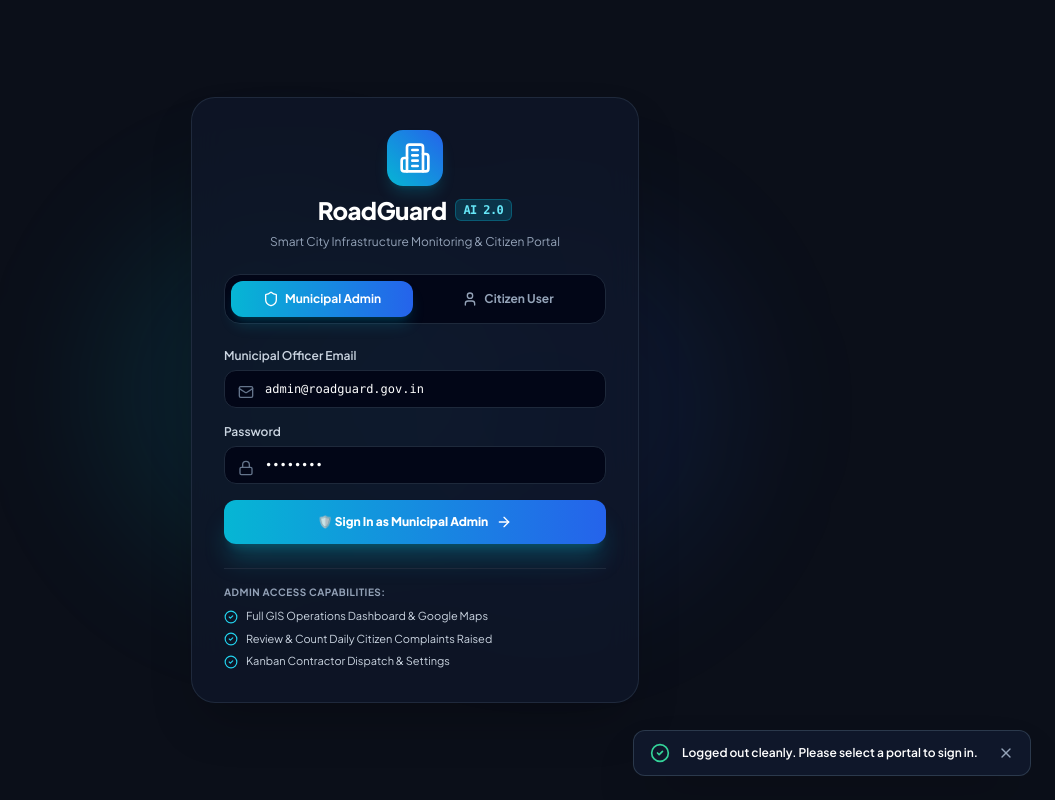
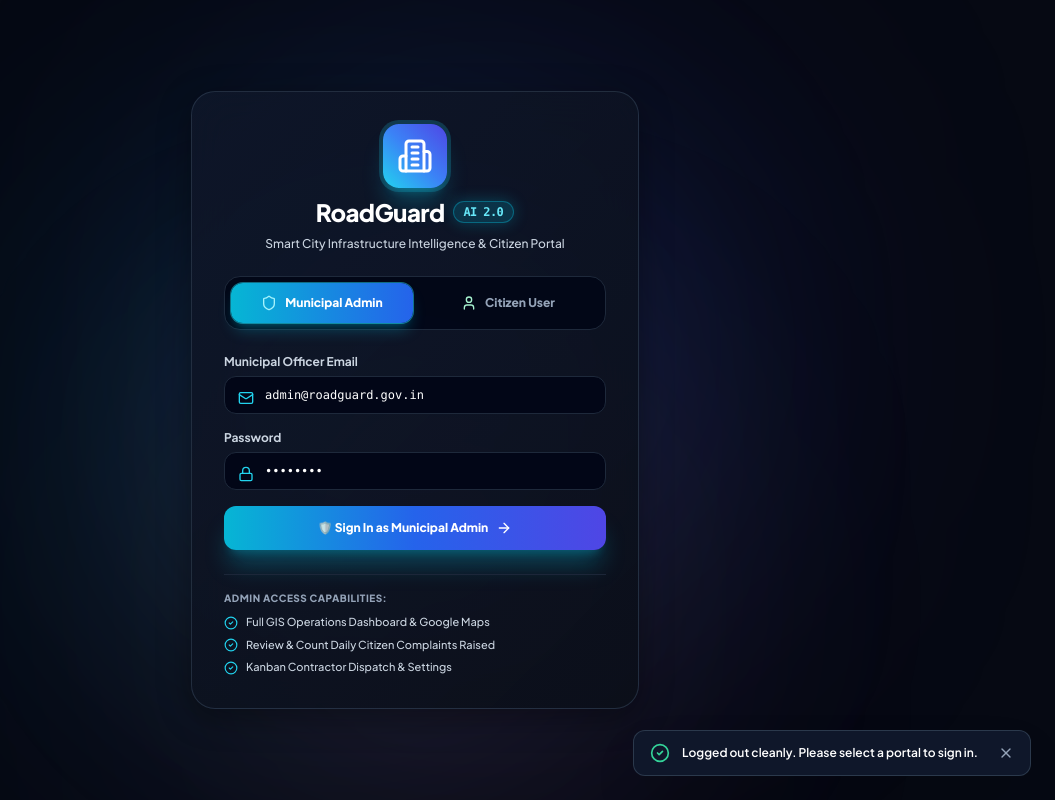
Before and after one commit to Raza786-asad/Agentic_AI, a React (Vite) app: page / in a window 1280 px wide. Both pictures are taken after a click on the button "Switch Role". Shown: the whole page, without its empty margins (225-1280 px from the left). Built offline with nearby package versions, Linux system fonts and the light colour scheme; no server answers.

Commit message:
style: Enhance RoadGuard AI color palette with rich ambient mesh glows, neon rings & multi-stop gradients

```diff
--- a/src/components/Header.jsx
+++ b/src/components/Header.jsx
@@ -1,5 +1,5 @@
 import React, { useState } from 'react';
-import { Search, Bell, Shield, User, LogOut, ChevronDown } from 'lucide-react';
+import { Search, Bell, Shield, User, LogOut, ChevronDown, Sparkles, Activity } from 'lucide-react';
 import NotificationPanel from './NotificationPanel';
 
 export default function Header({ currentUser, onLogout, unreadCount, notifications, onMarkAllRead }) {
@@ -8,20 +8,23 @@ export default function Header({ currentUser, onLogout, unreadCount, notificatio
   const isAdmin = currentUser?.role === 'admin';
 
   return (
-    <header className="h-20 bg-[#090d16]/90 backdrop-blur-md border-b border-slate-800/80 px-8 flex items-center justify-between sticky top-0 z-20">
+    <header className="h-20 bg-[#060913]/90 backdrop-blur-xl border-b border-slate-800/90 px-8 flex items-center justify-between sticky top-0 z-20 relative">
+      {/* Top Ambient Gradient Accent Line */}
+      <div className="absolute top-0 left-0 right-0 h-0.5 bg-gradient-to-r from-cyan-500 via-blue-500 via-indigo-500 to-purple-600"></div>
+
       <div>
-        <h2 className="text-xl font-bold text-white tracking-tight flex items-center gap-2">
+        <h2 className="text-xl font-extrabold text-white tracking-tight flex items-center gap-2.5">
           Urban Infrastructure Command Center
-          <span className={`text-xs px-2.5 py-0.5 rounded-full border font-semibold uppercase tracking-wider flex items-center gap-1 ${
+          <span className={`text-xs px-3 py-0.5 rounded-full border font-bold uppercase tracking-wider flex items-center gap-1.5 shadow-md ${
             isAdmin
-              ? 'bg-cyan-500/10 text-cyan-400 border-cyan-500/20'
-              : 'bg-emerald-500/10 text-emerald-400 border-emerald-500/20'
+              ? 'bg-cyan-500/20 text-cyan-300 border-cyan-500/40 shadow-cyan-500/10'
+              : 'bg-emerald-500/20 text-emerald-300 border-emerald-500/40 shadow-emerald-500/10'
           }`}>
-            {isAdmin ? <Shield className="w-3 h-3 text-cyan-400" /> : <User className="w-3 h-3 text-emerald-400" />}
-            {isAdmin ? 'Municipal Admin' : 'Citizen User'}
+            {isAdmin ? <Shield className="w-3.5 h-3.5 text-cyan-400" /> : <Sparkles className="w-3.5 h-3.5 text-emerald-400" />}
+            {isAdmin ? 'Municipal Admin' : 'Citizen Portal'}
           </span>
         </h2>
-        <p className="text-xs text-slate-400 font-normal mt-0.5">
+        <p className="text-xs text-slate-400 font-medium mt-0.5">
           {isAdmin
             ? 'Full operations command & daily citizen complaints review center'
             : 'Capture road potholes, view real-time status & submit complaints'}
@@ -31,11 +34,11 @@ export default function Header({ currentUser, onLogout, unreadCount, notificatio
       <div className="flex items-center gap-4">
         {/* Search Bar */}
         <div className="relative w-64 hidden md:block">
-          <Search className="w-4 h-4 absolute left-3 top-1/2 -translate-y-1/2 text-slate-400" />
+          <Search className="w-4 h-4 absolute left-3 top-1/2 -translate-y-1/2 text-cyan-400" />
           <input
             type="text"
             placeholder="Search defects, road IDs, locations..."
-            className="w-full bg-slate-900/80 border border-slate-800 rounded-lg pl-9 pr-4 py-1.5 text-xs text-slate-200 focus:outline-none focus:border-cyan-500/50 transition-colors"
+            className="w-full bg-slate-950/80 border border-slate-800 rounded-xl pl-9 pr-4 py-2 text-xs text-slate-200 focus:outline-none focus:border-cyan-400 font-medium transition-all"
           />
         </div>
 
@@ -43,11 +46,11 @@ export default function Header({ currentUser, onLogout, unreadCount, notificatio
         <div className="relative">
           <button
             onClick={() => setShowNotifications(!showNotifications)}
-            className="p-2 rounded-lg bg-slate-900/80 border border-slate-800 text-slate-300 hover:text-white hover:bg-slate-800 transition-colors relative"
+            className="p-2.5 rounded-xl bg-slate-900/90 border border-slate-800 text-slate-300 hover:text-white hover:border-cyan-500/40 transition-all relative cursor-pointer"
           >
-            <Bell className="w-4 h-4" />
+            <Bell className="w-4 h-4 text-cyan-400" />
             {unreadCount > 0 && (
-              <span className="absolute -top-1 -right-1 w-4 h-4 bg-rose-500 text-white rounded-full text-[10px] font-bold flex items-center justify-center animate-pulse">
+              <span className="absolute -top-1 -right-1 w-4 h-4 bg-rose-500 text-white rounded-full text-[10px] font-bold flex items-center justify-center animate-pulse shadow-[0_0_10px_#f43f5e]">
                 {unreadCount}
               </span>
             )}
@@ -64,26 +67,26 @@ export default function Header({ currentUser, onLogout, unreadCount, notificatio
 
         {/* User Profile & Role Logout */}
         <div className="flex items-center gap-3 pl-3 border-l border-slate-800">
-          <div className={`w-8 h-8 rounded-lg flex items-center justify-center text-white font-bold text-xs shadow-md ${
+          <div className={`w-9 h-9 rounded-xl flex items-center justify-center text-white font-extrabold text-xs shadow-lg ring-2 ${
             isAdmin
-              ? 'bg-gradient-to-tr from-cyan-500 to-blue-600'
-              : 'bg-gradient-to-tr from-emerald-500 to-teal-600'
+              ? 'bg-gradient-to-tr from-cyan-500 via-blue-600 to-indigo-600 ring-cyan-400/40 shadow-cyan-500/25'
+              : 'bg-gradient-to-tr from-emerald-500 via-teal-600 to-cyan-600 ring-emerald-400/40 shadow-emerald-500/25'
           }`}>
             {isAdmin ? 'AD' : 'CU'}
           </div>
           <div className="text-left hidden sm:block">
-            <p className="text-xs font-semibold text-slate-200 leading-tight">
+            <p className="text-xs font-bold text-slate-200 leading-tight">
               {currentUser?.name || (isAdmin ? 'Cmdr. A. Mehta' : 'Rahul Sharma')}
             </p>
-            <p className="text-[10px] text-slate-400">
-              {currentUser?.title || (isAdmin ? 'Chief Urban Engineer' : 'Citizen Portal')}
+            <p className="text-[10px] text-slate-400 font-medium">
+              {currentUser?.title || (isAdmin ? 'Chief Urban Engineer' : 'Citizen User')}
             </p>
           </div>
 
           <button
             onClick={onLogout}
             title="Switch Account / Logout"
-            className="p-1.5 rounded-lg bg-slate-900 text-slate-400 hover:text-rose-400 hover:bg-rose-500/10 transition-all border border-slate-800 flex items-center gap-1 text-[11px] font-semibold"
+            className="p-2 rounded-xl bg-slate-900 text-slate-300 hover:text-rose-400 hover:bg-rose-500/10 hover:border-rose-500/40 transition-all border border-slate-800 flex items-center gap-1 text-[11px] font-bold cursor-pointer"
           >
             <LogOut className="w-3.5 h-3.5" />
             <span className="hidden lg:inline">Switch Role</span>
--- a/src/components/StatCard.jsx
+++ b/src/components/StatCard.jsx
@@ -1,41 +1,36 @@
 import React from 'react';
-import { ArrowUpRight, ArrowDownRight, Sparkles } from 'lucide-react';
+import { ArrowUpRight, ArrowDownRight } from 'lucide-react';
 
 export default function StatCard({ title, value, trend, trendUp, icon: Icon, colorTheme = 'cyan' }) {
   const themes = {
     cyan: {
-      border: 'hover:border-cyan-500/50',
-      iconBg: 'bg-cyan-500/15 text-cyan-300 border-cyan-500/30',
-      glow: 'hover:shadow-cyan-500/10',
-      accentBar: 'bg-cyan-500',
+      cardBg: 'from-cyan-950/30 via-slate-900/90 to-slate-950/90 border-cyan-500/30 hover:border-cyan-400/80',
+      iconBg: 'bg-gradient-to-tr from-cyan-500 to-blue-600 text-white shadow-lg shadow-cyan-500/30 ring-2 ring-cyan-400/40',
+      accentBar: 'bg-gradient-to-r from-cyan-400 via-blue-500 to-indigo-500',
       valueColor: 'text-white'
     },
     rose: {
-      border: 'hover:border-rose-500/50',
-      iconBg: 'bg-rose-500/15 text-rose-300 border-rose-500/30',
-      glow: 'hover:shadow-rose-500/10',
-      accentBar: 'bg-rose-500',
+      cardBg: 'from-rose-950/30 via-slate-900/90 to-slate-950/90 border-rose-500/30 hover:border-rose-400/80',
+      iconBg: 'bg-gradient-to-tr from-rose-500 to-pink-600 text-white shadow-lg shadow-rose-500/30 ring-2 ring-rose-400/40',
+      accentBar: 'bg-gradient-to-r from-rose-500 via-pink-500 to-purple-500',
       valueColor: 'text-rose-300'
     },
     orange: {
-      border: 'hover:border-orange-500/50',
-      iconBg: 'bg-orange-500/15 text-orange-300 border-orange-500/30',
-      glow: 'hover:shadow-orange-500/10',
-      accentBar: 'bg-orange-500',
+      cardBg: 'from-orange-950/30 via-slate-900/90 to-slate-950/90 border-orange-500/30 hover:border-orange-400/80',
+      iconBg: 'bg-gradient-to-tr from-orange-500 to-amber-600 text-white shadow-lg shadow-orange-500/30 ring-2 ring-orange-400/40',
+      accentBar: 'bg-gradient-to-r from-orange-400 via-amber-500 to-yellow-500',
       valueColor: 'text-orange-300'
     },
     amber: {
-      border: 'hover:border-amber-500/50',
-      iconBg: 'bg-amber-500/15 text-amber-300 border-amber-500/30',
-      glow: 'hover:shadow-amber-500/10',
-      accentBar: 'bg-amber-500',
+      cardBg: 'from-amber-950/30 via-slate-900/90 to-slate-950/90 border-amber-500/30 hover:border-amber-400/80',
+      iconBg: 'bg-gradient-to-tr from-amber-500 to-yellow-600 text-white shadow-lg shadow-amber-500/30 ring-2 ring-amber-400/40',
+      accentBar: 'bg-gradient-to-r from-amber-400 via-yellow-500 to-orange-500',
       valueColor: 'text-amber-300'
     },
     emerald: {
-      border: 'hover:border-emerald-500/50',
-      iconBg: 'bg-emerald-500/15 text-emerald-300 border-emerald-500/30',
-      glow: 'hover:shadow-emerald-500/10',
-      accentBar: 'bg-emerald-500',
+      cardBg: 'from-emerald-950/30 via-slate-900/90 to-slate-950/90 border-emerald-500/30 hover:border-emerald-400/80',
+      iconBg: 'bg-gradient-to-tr from-emerald-500 to-teal-600 text-white shadow-lg shadow-emerald-500/30 ring-2 ring-emerald-400/40',
+      accentBar: 'bg-gradient-to-r from-emerald-400 via-teal-500 to-cyan-500',
       valueColor: 'text-emerald-300'
     }
   };
@@ -43,28 +38,28 @@ export default function StatCard({ title, value, trend, trendUp, icon: Icon, col
   const currentTheme = themes[colorTheme] || themes.cyan;
 
   return (
-    <div className={`glass-panel p-5 rounded-2xl border border-slate-800/90 transition-all duration-300 relative overflow-hidden group glass-card-hover ${currentTheme.border} ${currentTheme.glow}`}>
-      {/* Top Accent Gradient Bar */}
-      <div className={`absolute top-0 left-0 right-0 h-1 ${currentTheme.accentBar} opacity-80 group-hover:opacity-100 transition-opacity`}></div>
+    <div className={`p-5 rounded-2xl border bg-gradient-to-br transition-all duration-300 relative overflow-hidden group glass-card-hover ${currentTheme.cardBg}`}>
+      {/* Top Accent Neon Gradient Bar */}
+      <div className={`absolute top-0 left-0 right-0 h-1.5 ${currentTheme.accentBar}`}></div>
 
       <div className="flex items-center justify-between">
-        <span className="text-[11px] font-bold text-slate-400 uppercase tracking-wider">
+        <span className="text-[11px] font-extrabold text-slate-300 uppercase tracking-wider">
           {title}
         </span>
-        <div className={`w-9 h-9 rounded-xl border flex items-center justify-center transition-transform group-hover:scale-110 duration-200 ${currentTheme.iconBg}`}>
-          <Icon className="w-4 h-4" />
+        <div className={`w-10 h-10 rounded-xl flex items-center justify-center transition-transform group-hover:scale-110 duration-200 ${currentTheme.iconBg}`}>
+          <Icon className="w-5 h-5" />
         </div>
       </div>
 
       <div className="mt-3 flex items-baseline justify-between">
         <h3 className={`text-2xl font-extrabold tracking-tight ${currentTheme.valueColor}`}>{value}</h3>
         {trend && (
-          <span className={`text-[11px] font-bold px-2 py-0.5 rounded-full border flex items-center gap-0.5 ${
+          <span className={`text-[11px] font-extrabold px-2.5 py-0.5 rounded-full border flex items-center gap-0.5 ${
             trendUp
-              ? 'bg-emerald-500/10 text-emerald-400 border-emerald-500/20'
-              : 'bg-rose-500/10 text-rose-400 border-rose-500/20'
+              ? 'bg-emerald-500/20 text-emerald-300 border-emerald-500/40 shadow-sm'
+              : 'bg-rose-500/20 text-rose-300 border-rose-500/40 shadow-sm'
           }`}>
-            {trendUp ? <ArrowUpRight className="w-3 h-3" /> : <ArrowDownRight className="w-3.5 h-3.5" />}
+            {trendUp ? <ArrowUpRight className="w-3.5 h-3.5" /> : <ArrowDownRight className="w-3.5 h-3.5" />}
             {trend}
           </span>
         )}
--- a/src/index.css
+++ b/src/index.css
@@ -7,7 +7,13 @@
 @layer base {
   body {
     font-family: 'Plus Jakarta Sans', sans-serif;
-    background-color: #0b0f19;
+    background-color: #060913;
+    background-image:
+      radial-gradient(at 15% 15%, rgba(6, 182, 212, 0.12) 0px, transparent 50%),
+      radial-gradient(at 85% 20%, rgba(99, 102, 241, 0.12) 0px, transparent 50%),
+      radial-gradient(at 50% 80%, rgba(16, 185, 129, 0.08) 0px, transparent 50%),
+      radial-gradient(at 80% 85%, rgba(244, 63, 94, 0.08) 0px, transparent 50%);
+    background-attachment: fixed;
     color: #f8fafc;
     overflow-x: hidden;
   }
@@ -17,58 +23,78 @@
   }
 }
 
-/* CUSTOM GLASSMORPHISM & NEON GLOW UTILITIES */
+/* VIBRANT RICH GLASSMORPHISM UTILITIES */
 .glass-panel {
-  background: rgba(15, 23, 42, 0.75);
-  backdrop-filter: blur(16px);
-  -webkit-backdrop-filter: blur(16px);
-  border: 1px solid rgba(51, 65, 85, 0.5);
+  background: linear-gradient(135deg, rgba(15, 23, 42, 0.85) 0%, rgba(11, 15, 25, 0.92) 100%);
+  backdrop-filter: blur(20px);
+  -webkit-backdrop-filter: blur(20px);
+  border: 1px solid rgba(51, 65, 85, 0.6);
+  box-shadow: 0 8px 32px 0 rgba(0, 0, 0, 0.37);
 }
 
 .glass-panel-glow {
-  background: rgba(15, 23, 42, 0.85);
-  backdrop-filter: blur(20px);
-  -webkit-backdrop-filter: blur(20px);
-  border: 1px solid rgba(6, 182, 212, 0.3);
-  box-shadow: 0 0 25px -5px rgba(6, 182, 212, 0.15);
+  background: linear-gradient(135deg, rgba(15, 23, 42, 0.9) 0%, rgba(6, 182, 212, 0.1) 100%);
+  backdrop-filter: blur(24px);
+  -webkit-backdrop-filter: blur(24px);
+  border: 1px solid rgba(6, 182, 212, 0.4);
+  box-shadow: 0 0 35px -5px rgba(6, 182, 212, 0.25);
 }
 
 .glass-card-hover {
-  transition: all 0.3s cubic-bezier(0.4, 0, 0.2, 1);
+  transition: all 0.35s cubic-bezier(0.4, 0, 0.2, 1);
 }
 
 .glass-card-hover:hover {
-  transform: translateY(-2px);
-  border-color: rgba(6, 182, 212, 0.4);
-  box-shadow: 0 12px 30px -10px rgba(6, 182, 212, 0.2);
+  transform: translateY(-3px) scale(1.01);
+  border-color: rgba(6, 182, 212, 0.5);
+  box-shadow: 0 15px 35px -10px rgba(6, 182, 212, 0.3), 0 0 20px rgba(6, 182, 212, 0.15);
 }
 
-/* GRADIENT TEXT & BORDER UTILITIES */
+/* VIBRANT GRADIENT TEXT STYLES */
 .gradient-text-cyan {
-  background: linear-gradient(135deg, #38bdf8 0%, #06b6d4 50%, #3b82f6 100%);
+  background: linear-gradient(135deg, #38bdf8 0%, #06b6d4 40%, #6366f1 100%);
   -webkit-background-clip: text;
   -webkit-text-fill-color: transparent;
 }
 
 .gradient-text-emerald {
-  background: linear-gradient(135deg, #34d399 0%, #10b981 50%, #059669 100%);
+  background: linear-gradient(135deg, #34d399 0%, #10b981 40%, #06b6d4 100%);
   -webkit-background-clip: text;
   -webkit-text-fill-color: transparent;
 }
 
 .gradient-text-rose {
-  background: linear-gradient(135deg, #fb7185 0%, #f43f5e 50%, #e11d48 100%);
+  background: linear-gradient(135deg, #fb7185 0%, #f43f5e 40%, #a855f7 100%);
   -webkit-background-clip: text;
   -webkit-text-fill-color: transparent;
+}
+
+.gradient-text-amber {
+  background: linear-gradient(135deg, #fbbf24 0%, #f59e0b 40%, #f97316 100%);
+  -webkit-background-clip: text;
+  -webkit-text-fill-color: transparent;
+}
+
+/* NEON GLOW BADGES & BUTTONS */
+.neon-glow-cyan {
+  box-shadow: 0 0 20px rgba(6, 182, 212, 0.4);
+}
+
+.neon-glow-rose {
+  box-shadow: 0 0 20px rgba(244, 63, 94, 0.4);
+}
+
+.neon-glow-emerald {
+  box-shadow: 0 0 20px rgba(16, 185, 129, 0.4);
 }
 
 /* DYNAMIC ANIMATIONS */
 @keyframes pulseGlow {
   0%, 100% {
-    box-shadow: 0 0 15px rgba(6, 182, 212, 0.2);
+    box-shadow: 0 0 15px rgba(6, 182, 212, 0.3);
   }
   50% {
-    box-shadow: 0 0 30px rgba(6, 182, 212, 0.5);
+    box-shadow: 0 0 35px rgba(6, 182, 212, 0.6);
   }
 }
 
@@ -104,9 +130,9 @@
 }
 
 .shimmer-button {
-  background: linear-gradient(90deg, rgba(6, 182, 212, 0.8) 0%, rgba(59, 130, 246, 0.9) 50%, rgba(6, 182, 212, 0.8) 100%);
+  background: linear-gradient(90deg, rgba(6, 182, 212, 0.9) 0%, rgba(99, 102, 241, 0.95) 50%, rgba(6, 182, 212, 0.9) 100%);
   background-size: 200% 100%;
-  animation: shimmer 3s infinite;
+  animation: shimmer 3.5s infinite;
 }
 
 /* CUSTOM SCROLLBAR */
@@ -116,7 +142,7 @@
 }
 
 ::-webkit-scrollbar-track {
-  background: #0b0f19;
+  background: #060913;
 }
 
 ::-webkit-scrollbar-thumb {
--- a/src/pages/LoginPage.jsx
+++ b/src/pages/LoginPage.jsx
@@ -37,80 +37,81 @@ export default function LoginPage({ onLogin }) {
   };
 
   return (
-    <div className="min-h-screen bg-[#0b0f19] flex items-center justify-center p-4 relative overflow-hidden">
-      {/* Dynamic Background Glow Elements */}
-      <div className="absolute top-1/4 left-1/4 w-96 h-96 bg-cyan-500/10 rounded-full blur-3xl pointer-events-none"></div>
-      <div className="absolute bottom-1/4 right-1/4 w-96 h-96 bg-blue-600/10 rounded-full blur-3xl pointer-events-none"></div>
+    <div className="min-h-screen bg-[#060913] flex items-center justify-center p-4 relative overflow-hidden">
+      {/* Dynamic Background Glow Nebulae */}
+      <div className="absolute top-1/4 left-1/4 w-[500px] h-[500px] bg-cyan-500/20 rounded-full blur-[140px] pointer-events-none"></div>
+      <div className="absolute bottom-1/4 right-1/4 w-[500px] h-[500px] bg-indigo-600/20 rounded-full blur-[140px] pointer-events-none"></div>
+      <div className="absolute top-1/2 right-1/3 w-[400px] h-[400px] bg-rose-500/15 rounded-full blur-[140px] pointer-events-none"></div>
 
       <div className="max-w-md w-full glass-panel border border-slate-800/90 rounded-3xl p-8 space-y-6 shadow-2xl relative z-10">
         {/* Brand Header */}
         <div className="text-center space-y-2">
-          <div className="w-14 h-14 rounded-2xl bg-gradient-to-tr from-cyan-500 to-blue-600 flex items-center justify-center mx-auto shadow-lg shadow-cyan-500/20">
-            <Building2 className="w-8 h-8 text-white" />
+          <div className="w-16 h-16 rounded-2xl bg-gradient-to-tr from-cyan-400 via-blue-500 to-indigo-600 flex items-center justify-center mx-auto shadow-xl shadow-cyan-500/30 ring-4 ring-cyan-400/20">
+            <Building2 className="w-9 h-9 text-white" />
           </div>
           <h1 className="text-2xl font-extrabold text-white tracking-tight flex items-center justify-center gap-2">
-            RoadGuard <span className="px-2 py-0.5 rounded-md bg-cyan-500/20 text-cyan-300 text-xs font-mono border border-cyan-500/30">AI 2.0</span>
+            RoadGuard <span className="px-2.5 py-0.5 rounded-full bg-cyan-500/20 text-cyan-300 text-xs font-mono border border-cyan-500/40 shadow-[0_0_15px_rgba(6,182,212,0.3)]">AI 2.0</span>
           </h1>
-          <p className="text-xs text-slate-400">
-            Smart City Infrastructure Monitoring & Citizen Portal
+          <p className="text-xs text-slate-300 font-medium">
+            Smart City Infrastructure Intelligence & Citizen Portal
           </p>
         </div>
 
         {/* Role Selector Tabs */}
-        <div className="grid grid-cols-2 p-1.5 bg-slate-950 rounded-2xl border border-slate-800 gap-1 text-xs font-bold">
+        <div className="grid grid-cols-2 p-1.5 bg-slate-950/90 rounded-2xl border border-slate-800 gap-1 text-xs font-extrabold">
           <button
             type="button"
             onClick={() => handleRoleSwitch('admin')}
-            className={`py-2.5 rounded-xl transition-all flex items-center justify-center gap-1.5 ${
+            className={`py-3 rounded-xl transition-all flex items-center justify-center gap-2 cursor-pointer ${
               activeRole === 'admin'
-                ? 'bg-gradient-to-r from-cyan-500 to-blue-600 text-white shadow-lg shadow-cyan-500/20'
+                ? 'bg-gradient-to-r from-cyan-500 to-blue-600 text-white shadow-lg shadow-cyan-500/30 ring-1 ring-cyan-400/50'
                 : 'text-slate-400 hover:text-white'
             }`}
           >
-            <Shield className="w-4 h-4" /> Municipal Admin
+            <Shield className="w-4 h-4 text-cyan-200" /> Municipal Admin
           </button>
 
           <button
             type="button"
             onClick={() => handleRoleSwitch('user')}
-            className={`py-2.5 rounded-xl transition-all flex items-center justify-center gap-1.5 ${
+            className={`py-3 rounded-xl transition-all flex items-center justify-center gap-2 cursor-pointer ${
               activeRole === 'user'
-                ? 'bg-gradient-to-r from-emerald-500 to-teal-600 text-white shadow-lg shadow-emerald-500/20'
+                ? 'bg-gradient-to-r from-emerald-500 to-teal-600 text-white shadow-lg shadow-emerald-500/30 ring-1 ring-emerald-400/50'
                 : 'text-slate-400 hover:text-white'
             }`}
           >
-            <User className="w-4 h-4" /> Citizen User
+            <User className="w-4 h-4 text-emerald-200" /> Citizen User
           </button>
         </div>
 
         {/* Form */}
         <form onSubmit={handleSubmit} className="space-y-4">
           <div className="space-y-1.5">
-            <label className="text-xs font-semibold text-slate-300 block">
+            <label className="text-xs font-bold text-slate-300 block">
               {activeRole === 'admin' ? 'Municipal Officer Email' : 'Citizen Email Address'}
             </label>
             <div className="relative">
-              <Mail className="w-4 h-4 text-slate-500 absolute left-3.5 top-3.5" />
+              <Mail className="w-4 h-4 text-cyan-400 absolute left-3.5 top-3.5" />
               <input
                 type="email"
                 required
                 value={email}
                 onChange={(e) => setEmail(e.target.value)}
-                className="w-full bg-slate-950 border border-slate-800 rounded-xl pl-10 pr-4 py-2.5 text-xs text-white placeholder-slate-500 focus:outline-none focus:border-cyan-400 font-mono"
+                className="w-full bg-slate-950 border border-slate-800 rounded-xl pl-10 pr-4 py-2.5 text-xs text-white placeholder-slate-500 focus:outline-none focus:border-cyan-400 font-mono font-medium"
               />
             </div>
           </div>
 
           <div className="space-y-1.5">
-            <label className="text-xs font-semibold text-slate-300 block">Password</label>
+            <label className="text-xs font-bold text-slate-300 block">Password</label>
             <div className="relative">
-              <Lock className="w-4 h-4 text-slate-500 absolute left-3.5 top-3.5" />
+              <Lock className="w-4 h-4 text-cyan-400 absolute left-3.5 top-3.5" />
               <input
                 type="password"
                 required
                 value={password}
                 onChange={(e) => setPassword(e.target.value)}
-                className="w-full bg-slate-950 border border-slate-800 rounded-xl pl-10 pr-4 py-2.5 text-xs text-white placeholder-slate-500 focus:outline-none focus:border-cyan-400 font-mono"
+                className="w-full bg-slate-950 border border-slate-800 rounded-xl pl-10 pr-4 py-2.5 text-xs text-white placeholder-slate-500 focus:outline-none focus:border-cyan-400 font-mono font-medium"
               />
             </div>
           </div>
@@ -120,8 +121,8 @@ export default function LoginPage({ onLogin }) {
             type="submit"
             className={`w-full py-3.5 rounded-xl font-extrabold text-xs shadow-xl flex items-center justify-center gap-2 transition-all cursor-pointer ${
               activeRole === 'admin'
-                ? 'bg-gradient-to-r from-cyan-500 to-blue-600 hover:from-cyan-400 hover:to-blue-500 text-white shadow-cyan-500/25'
-                : 'bg-gradient-to-r from-emerald-500 to-teal-600 hover:from-emerald-400 hover:to-teal-500 text-white shadow-emerald-500/25'
+                ? 'bg-gradient-to-r from-cyan-500 via-blue-600 to-indigo-600 hover:from-cyan-400 hover:to-indigo-500 text-white shadow-cyan-500/30'
+                : 'bg-gradient-to-r from-emerald-500 via-teal-600 to-cyan-600 hover:from-emerald-400 hover:to-cyan-500 text-white shadow-emerald-500/30'
             }`}
           >
             <span>
@@ -132,12 +133,12 @@ export default function LoginPage({ onLogin }) {
         </form>
 
         {/* Feature Badges for Active Role */}
-        <div className="pt-4 border-t border-slate-800 space-y-2 text-[11px]">
-          <span className="text-slate-400 font-bold uppercase tracking-wider block text-[10px]">
+        <div className="pt-4 border-t border-slate-800/90 space-y-2 text-[11px]">
+          <span className="text-slate-400 font-extrabold uppercase tracking-wider block text-[10px]">
             {activeRole === 'admin' ? 'Admin Access Capabilities:' : 'Citizen Access Capabilities:'}
           </span>
           {activeRole === 'admin' ? (
-            <div className="space-y-1.5 text-slate-300">
+            <div className="space-y-1.5 text-slate-300 font-medium">
               <div className="flex items-center gap-2">
                 <CheckCircle2 className="w-3.5 h-3.5 text-cyan-400 shrink-0" />
                 <span>Full GIS Operations Dashboard & Google Maps</span>
@@ -152,7 +153,7 @@ export default function LoginPage({ onLogin }) {
               </div>
             </div>
           ) : (
-            <div className="space-y-1.5 text-slate-300">
+            <div className="space-y-1.5 text-slate-300 font-medium">
               <div className="flex items-center gap-2">
                 <CheckCircle2 className="w-3.5 h-3.5 text-emerald-400 shrink-0" />
                 <span>Real Device Camera Pothole Capture</span>
```
